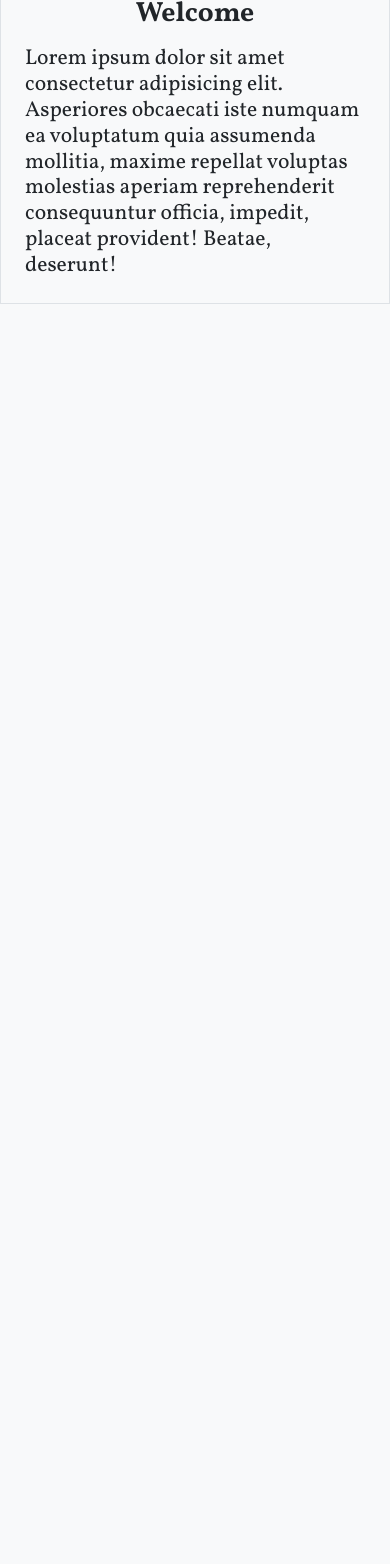
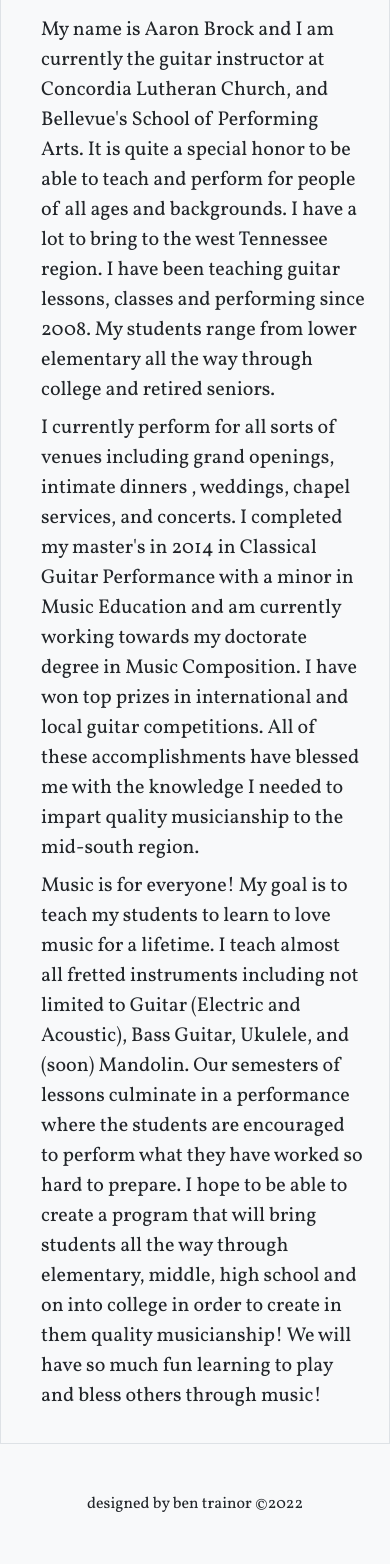
Before and after one commit to ben-trainor-1/fretboard-freedom, a PHP site: page / in a window 390 px wide. Shown: the part 779-2343 px from the top of the page. Before the commit the page ends 1083 px from the top, so only its background shows below. Run offline with PHP 8.4, Linux system fonts and the light colour scheme.

Commit message:
Coming right along smoothly

```diff
--- a/css/main.css
+++ b/css/main.css
@@ -19,7 +19,6 @@ html, body, header, div, nav, a, ul, li {
 }
 
 
-
 /* Borders for checking layout */
 
 .border-red {
@@ -31,3 +30,24 @@ html, body, header, div, nav, a, ul, li {
 .border-green {
     border: 1px solid green;
 }
+
+
+/* Images */
+
+    /* Background image styling */
+
+    .img-title-container {
+        background-position-x: center;
+        background-position-y: center;
+        background-repeat: no-repeat;
+        background-size: cover;
+        min-height: 400px;
+    }
+
+    /* Square side images */
+
+    @media only screen and (max-width: 767px) {
+        .img-side {
+            max-height: 150px;
+        }
+    }
--- a/index.html
+++ b/index.html
@@ -45,17 +45,17 @@
                         <div class="collapse navbar-collapse m-0 p-0" id="navbarSupportedContent">
                             <ul class="navbar-nav ms-auto me-auto m-0 p-0">
                                 <li class="nav-item m-0 p-1">
-                                    <a class="nav-link active m-0 p-0 pt-1 px-2" aria-current="page" href="#">
+                                    <a class="nav-link active m-0 p-0 pt-1 px-2" aria-current="page" href="index.html">
                                         <p class="fs-4 m-0 p-0">About</p>
                                     </a>
                                 </li>
                                 <li class="nav-item m-0 p-1">
-                                    <a class="nav-link m-0 p-0 pt-1 px-2" href="#">
+                                    <a class="nav-link m-0 p-0 pt-1 px-2" href="lessons.html">
                                         <p class="fs-4 m-0 p-0">Teaching</p>
                                     </a>
                                 </li>
                                 <li class="nav-item m-0 p-1">
-                                    <a class="nav-link m-0 p-0 pt-1 px-2" href="#">
+                                    <a class="nav-link m-0 p-0 pt-1 px-2" href="concerts.html">
                                         <p class="fs-4 m-0 p-0">Concerts</p>
                                     </a>
                                 </li>
@@ -65,7 +65,7 @@
                                     </a>
                                 </li>
                                 <li class="nav-item m-0 p-1">
-                                    <a class="nav-link m-0 p-0 pt-1 px-2" href="#">
+                                    <a class="nav-link m-0 p-0 pt-1 px-2" href="contact.html">
                                         <p class="fs-4 m-0 p-0">Contact</p>
                                     </a>
                                 </li>
@@ -86,21 +86,52 @@
 
         <div class="row m-0 p-0 border-bottom">
 
-            <div class="row col-xl-2 col-md-1 m-0 p-0"></div>
+            <div class="row col-xxl-2 col-lg-1 m-0 p-0"></div>
 
-            <div class="row col-xl-8 col-md-10 bg-light m-0 p-0 border-start border-end">
+            <div class="row col-xxl-8 col-lg-10 bg-light m-0 p-0 border-start border-end">
 
-                <div class="row m-0 p-0" style="max-height: 500px; overflow: hidden;">
-                    <img class="img-fluid m-0 p-0" src="img/temp/000155320006 2_00000.png">
+                <div class="img-container-dynamic img-title-container row m-0 p-0">
+                    <span class="img-title visually-hidden m-0 p-0">img/temp/temp_tree.png</span>
                 </div>
 
-                <div class="row m-0 p-0 px-4 pt-4 pb-4">
-                    <h2 class="m-0 p-0 fs-1 fw-bold text-center pb-3">Welcome</h2>
-                    <h3 class="fs-4 m-0 p-0 text-center">Lorem ipsum dolor sit amet consectetur adipisicing elit. Asperiores obcaecati iste numquam ea voluptatum quia assumenda mollitia, maxime repellat voluptas molestias aperiam reprehenderit consequuntur officia, impedit, placeat provident! Beatae, deserunt!</h3>
-                </div>
-                <div class="row m-0 p-0 px-4 pb-4">
-                    <h2 class="m-0 p-0 fs-1 fw-bold text-center pb-3">Welcome</h2>
-                    <h3 class="fs-4 m-0 p-0">Lorem ipsum dolor sit amet consectetur adipisicing elit. Asperiores obcaecati iste numquam ea voluptatum quia assumenda mollitia, maxime repellat voluptas molestias aperiam reprehenderit consequuntur officia, impedit, placeat provident! Beatae, deserunt!</h3>
+                <div class="row m-0 px-4 py-4">
+
+                    <h2 class="m-0 p-0 fs-1 fw-bold text-center pb-3">About me</h2>
+
+                    <div class="row container-fluid m-0 p-0">
+
+                        <div class="col-md-3 text-center m-0 p-0">
+
+                            <img class="img-side img-fluid m-0 p-0 px-md-0 px-5" src="img/temp/temp_tree_square.png" alt="">
+
+                        </div>
+
+                        <div class="col-md-9 m-0 p-0 ps-3 pt-md-0 pt-3">
+                            <p class="fs-5 m-0 p-0 pb-2">
+                                My name is Aaron Brock and I am currently the guitar instructor at Concordia Lutheran Church, and Bellevue's School of
+                                Performing Arts. It is quite a special honor to be able to teach and perform for people of all ages and backgrounds. I
+                                have a lot to bring to the west Tennessee region. I have been teaching guitar lessons, classes and performing since
+                                2008. My students range from lower elementary all the way through college and retired seniors.
+                            </p>
+                            <p class="fs-5 m-0 p-0 pb-2">
+                                I currently perform for all sorts of venues including grand openings, intimate dinners , weddings, chapel services, and
+                                concerts. I completed my master's in 2014 in Classical Guitar Performance with a minor in Music Education and am
+                                currently working towards my doctorate degree in Music Composition. I have won top prizes in international and local
+                                guitar competitions. All of these accomplishments have blessed me with the knowledge I needed to impart quality
+                                musicianship to the mid-south region.
+                            </p>
+                            <p class="fs-5 m-0 p-0 pb-2">
+                                Music is for everyone! My goal is to teach my students to learn to love music for a lifetime. I teach almost all fretted
+                                instruments including not limited to Guitar (Electric and Acoustic), Bass Guitar, Ukulele, and (soon) Mandolin. Our
+                                semesters of lessons culminate in a performance where the students are encouraged to perform what they have worked so
+                                hard to prepare. I hope to be able to create a program that will bring students all the way through elementary, middle,
+                                high school and on into college in order to create in them quality musicianship! We will have so much fun learning to
+                                play and bless others through music!
+                            </p>
+                        </div>
+
+                    </div>
+
                 </div>
 
             </div>
@@ -111,7 +142,9 @@
         <!-- Footer -->
 
         <footer class="row bg-light m-0 p-0">
-            <div class="m-0 p-0" style="height: 100px;"></div>
+            <div class="text-center m-0 p-5">
+                designed by ben trainor &copy;2022
+            </div>
         </footer>
 
 
--- a/js/dynamic.js
+++ b/js/dynamic.js
@@ -2,6 +2,15 @@
 // Dynamically setting background images
 // Get inner HTML content for image path and set background image URL
 
-var dynamicBGImage;
-dynamicBGImage = document.getElementsByClassName('foo');
-console.log(dynamicBGImage.length);
+document.addEventListener("DOMContentLoaded", function(e) {
+
+    var dynamicBGImage = document.getElementsByClassName('img-container-dynamic');
+    var sourceFile;
+
+    for (let i = 0; i < dynamicBGImage.length; i++) {
+        sourceFile = dynamicBGImage.item(i).firstElementChild.innerHTML;
+        console.log("Setting background image to " + sourceFile);
+        dynamicBGImage.item(i).style.backgroundImage = "url(" + sourceFile + ")";
+    }
+
+})
```
Also changed, not shown: 00_template.html (added, +135 -0 lines), about.html (deleted, +0 -35 lines), lessons.html (added, +135 -0 lines), concerts.html (added), contact.html (added), 2 other files.
